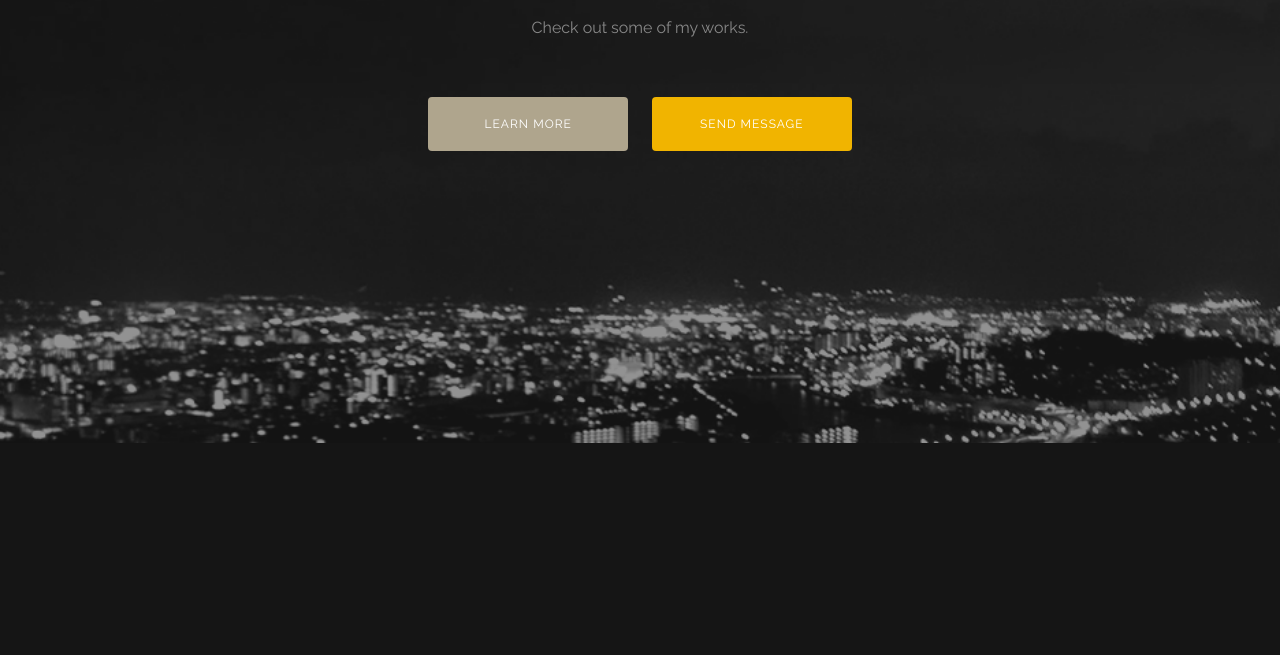
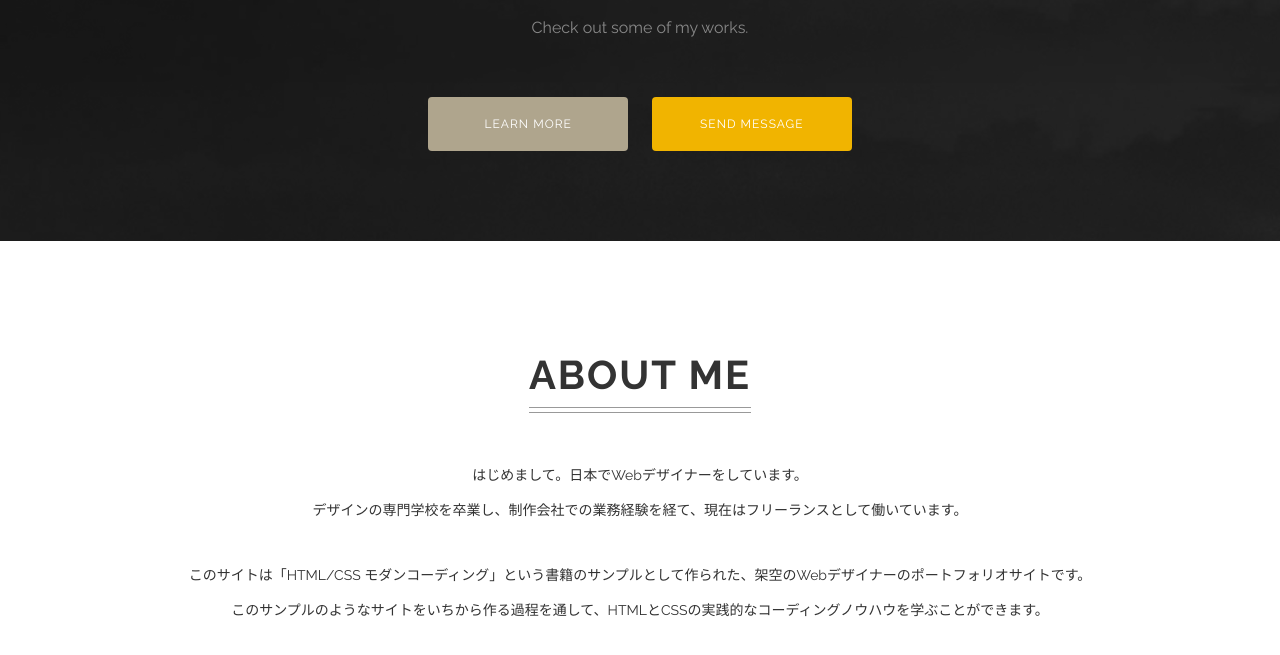
Before and after one commit to odakayaka/singlepage, a plain HTML site: page index.html in a window 1280 px wide. Shown: the part 357-1012 px from the top of the page. Before the commit the page ends 800 px from the top, so only its background shows below. Drawn offline with Linux system fonts and the light colour scheme.

Commit message:
セクション1の追加

```diff
--- a/css/style.css
+++ b/css/style.css
@@ -72,3 +72,35 @@ body {
 .buttons .button{
 	margin: 10px;
 }
+
+.about{
+	padding:80px 30px;
+	background-color: #fff;
+	color: #333;
+}
+
+.heading{
+	position: relative;
+	display: inline-block;
+	margin: 30px 0 15px;
+	padding-bottom: 15px;
+	letter-spacing: 2px;
+	font-size: 4rem;
+}
+
+.heading::before,
+.heading::after{
+	content: '';
+	position: absolute;
+	right: 0;
+	bottom: 0;
+	left: 0;
+	border-bottom: 1px solid #999;
+}
+.heading::before{
+	bottom: 5px;
+}
+.about-text{
+	margin: 30px 0;
+	line-height: 2.5;
+}
--- a/index.html
+++ b/index.html
@@ -18,7 +18,13 @@
 		<a href="#contact" class="button button-showy">SEND MESSAGE</a>
 	</div>
 </header>
-<section class="about" id="about"></section>
+<section class="about" id="about">
+	<h2 class="heading">ABOUT ME</h2>
+	<p class="about-text">はじめまして。日本でWebデザイナーをしています。<br>
+		デザインの専門学校を卒業し、制作会社での業務経験を経て、現在はフリーランスとして働いています。</p>
+	<p class="about-text">このサイトは「HTML/CSS モダンコーディング」という書籍のサンプルとして作られた、架空のWebデザイナーのポートフォリオサイトです。<br>
+		このサンプルのようなサイトをいちから作る過程を通して、HTMLとCSSの実践的なコーディングノウハウを学ぶことができます。</p>
+</section>
 <section class="works"></section>
 <section class="skills"></section>
 <section class="contact" id="about"></section>
```
